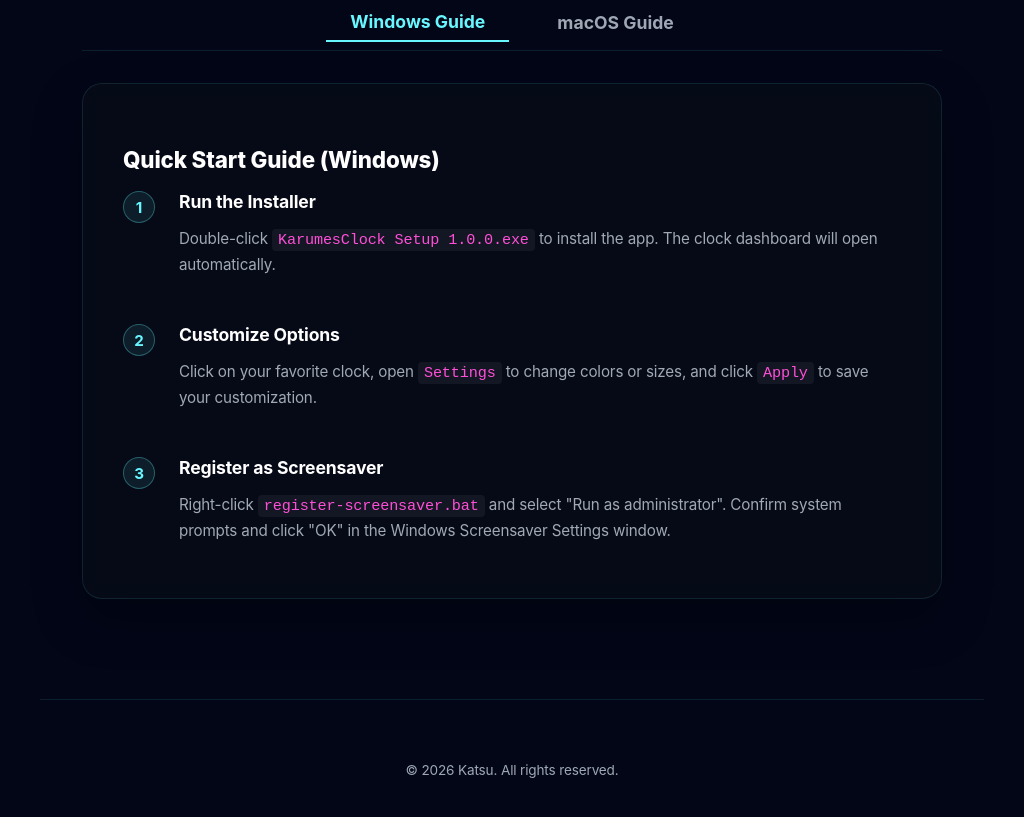
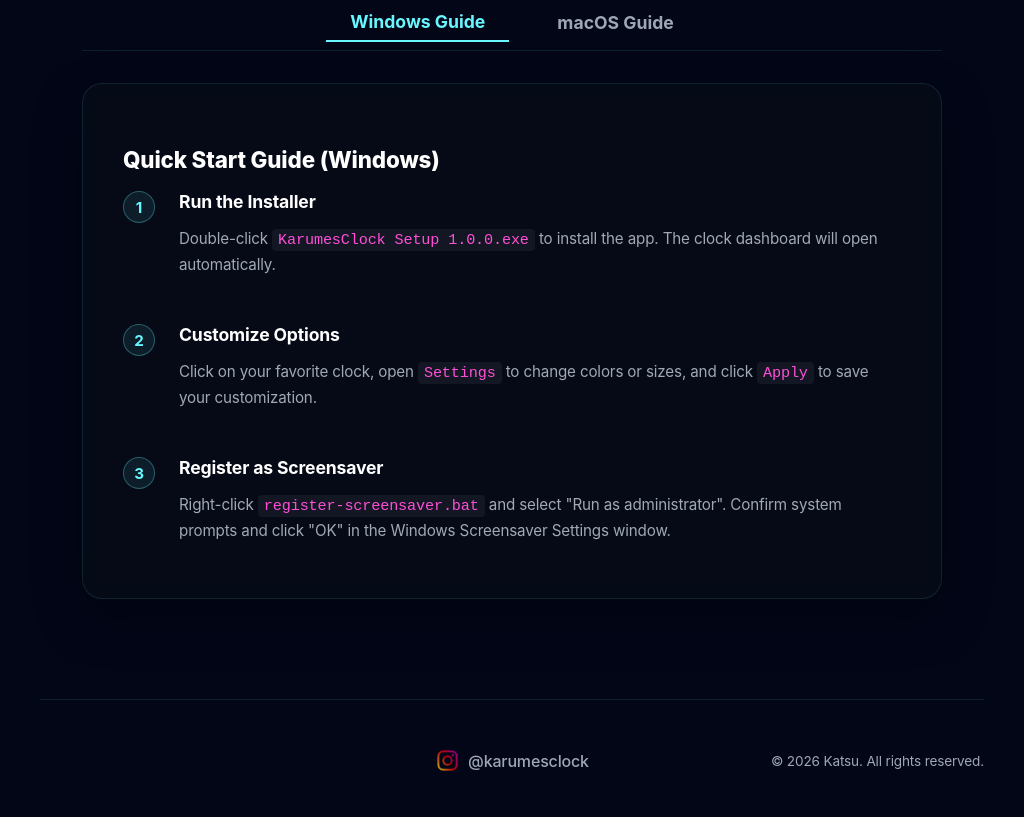
Before and after one commit to Karumes/karumes.github.io, an Electron app: page index.html in a window 1024 px wide. Shown: the part 814-1631 px from the top of the page. Drawn offline with Linux system fonts and the light colour scheme; no server answers; a web font is replaced by a local one.

Commit message:
Added instagram

```diff
--- a/index.html
+++ b/index.html
@@ -143,6 +143,13 @@
       </section>
 
       <footer class="web-footer">
+        <!-- インスタグラムリンクの追加 -->
+        <div class="footer-socials">
+          <a href="https://www.instagram.com/karumesclock?utm_source=ig_web_button_share_sheet&stkn=ZDNlZDc0MzIxNw==" target="_blank" rel="noopener noreferrer" class="instagram-link">
+            <img src="instagram.png" alt="Instagram" class="social-icon" />
+            <span>@karumesclock</span>
+          </a>
+        </div>
         <p>&copy; 2026 Katsu. All rights reserved.</p>
       </footer>
     </section>
--- a/style.css
+++ b/style.css
@@ -1065,13 +1065,76 @@ code {
   font-family: monospace;
 }
 
+
+/* ==========================================================================
+   フッターエリア全体の調整（レスポンシブ対応）
+   ========================================================================== */
 .web-footer {
-  text-align: center;
+  position: relative;
+  display: flex;
+  flex-direction: column; /* スマホなどの狭い画面では縦並びにして中央揃え */
+  align-items: center;
+  justify-content: center;
+  gap: 16px;
   padding: 48px 0;
+  border-top: 1px solid var(--line);
+  margin-top: 100px;
+}
+
+/* スマホ時も含め、コピーライトの余白と文字サイズを統一 */
+.web-footer p {
+  margin: 0;
   font-size: 0.85rem;
   color: var(--muted);
-  border-top: 1px solid var(--line);
-  margin-top: 100px;
+}
+
+.footer-socials {
+  margin: 0;
+  display: flex;
+  justify-content: center;
+}
+
+/* ユーザー様にてご調整いただいたインスタグラムのスタイル（フォントサイズ1rem、アイコン25px） */
+.instagram-link {
+  display: inline-flex;
+  align-items: center;
+  gap: 8px;
+  color: var(--muted);
+  text-decoration: none;
+  font-size: 1rem;
+  font-weight: 500;
+  transition: color 0.25s ease, transform 0.25s ease;
+}
+
+.instagram-link:hover {
+  color: var(--cyan); /* ホバー時に水色に変更 */
+  transform: translateY(-2px);
+}
+
+.social-icon {
+  width: 25px;
+  height: 25px;
+  object-fit: contain;
+  opacity: 0.75;
+  transition: opacity 0.25s ease;
+}
+
+.instagram-link:hover .social-icon {
+  opacity: 1;
+}
+
+/* ==========================================================================
+   PC・タブレット環境（横幅768px以上）でのレイアウト
+   ========================================================================== */
+@media (min-width: 768px) {
+  .web-footer {
+    flex-direction: row; /* 横並びに変更 */
+  }
+
+  .web-footer p {
+    position: absolute;
+    right: 0; /* コピーライトのみを左端にピタッと寄せる */
+  }
 }
 
 /* ==========================================================================
```
Also changed, not shown: instagram.png (added).
